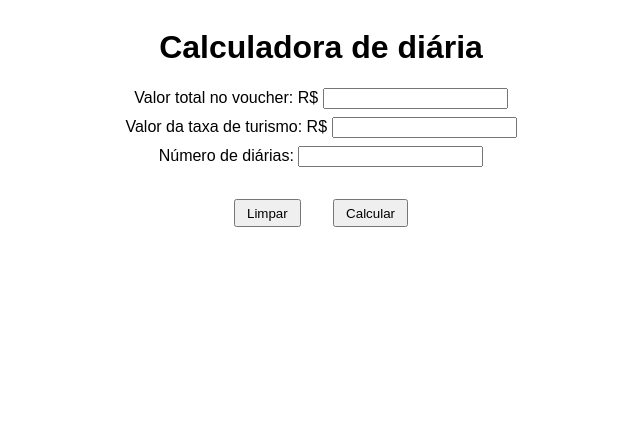
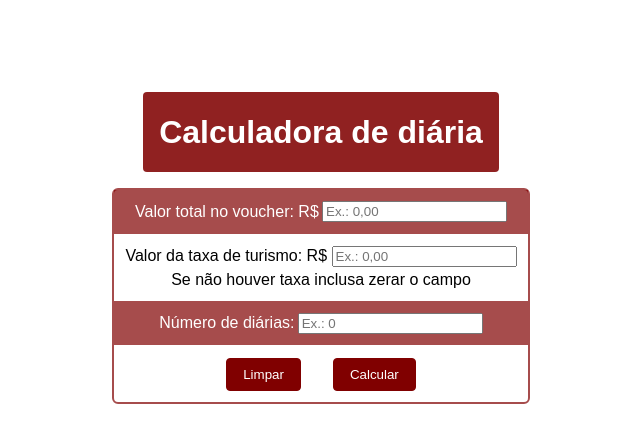
Before and after one commit to AirtonAdams/calculadora, a plain HTML site: page index.html in a window 1280 px wide. Shown: the whole page, without its empty margins (319-959 px from the left). Drawn offline with Linux system fonts and the light colour scheme.

Commit message:
update design

```diff
--- a/index.html
+++ b/index.html
@@ -12,22 +12,25 @@
       <h1>Calculadora de diária</h1>
     </header>
     <form>
-      <div>
+      <article>
         <label for="dVoucher">Valor total no voucher: R$</label>
-        <input type="number" name="dVoucher" id="dVoucher">
-      </div>
-      <div>
-        <label for="vTaxa">Valor da taxa de turismo: R$</label>
-        <input type="number" name="vTaxa" id="vTaxa">
-      </div>
-      <div>
+        <input type="number" name="dVoucher" id="dVoucher" placeholder="Ex.: 0,00">
+      </article>
+      <article>
+        <div>
+          <label for="vTaxa">Valor da taxa de turismo: R$</label>
+          <input type="number" name="vTaxa" id="vTaxa" placeholder="Ex.: 0,00">
+        </div>
+        <span>Se não houver taxa inclusa zerar o campo</span>
+      </article>
+      <article>
         <label for="nDiarias">Número de diárias: </label>
-        <input type="number" name="nDiarias" id="nDiarias">
-      </div>
-      <div>
+        <input type="number" name="nDiarias" id="nDiarias" placeholder="Ex.: 0">
+      </article>
+      <article>
         <button onclick="clearTheArea()" type="reset">Limpar</button>
         <button onclick="calc()" type="button">Calcular</button>
-      </div>
+      </article>
     </form>
 
     <div id="vTotal"></div>
--- a/main.js
+++ b/main.js
@@ -3,6 +3,7 @@ function clearTheArea() {
 }
 
 function calc() {
+  let retorno = document.querySelector("#vTotal").innerHTML = ""
   let dVoucher = document.querySelector("#dVoucher");
   let valorDVoucher = dVoucher.value
 
@@ -18,8 +19,11 @@ function calc() {
 
   let diaria = semTaxa / 1.03;
 
-  let retorno = document.createElement("p")
-  let textRetorno = document.createTextNode(`Valor total das diárias: R$ ${diaria}`)
+  let val = diaria * 100;
+  let rounded = Math.floor(val) / 100
+
+  retorno = document.createElement("p")
+  let textRetorno = document.createTextNode(`Valor total das diárias: R$ ${rounded.toFixed(2)}`)
   retorno.appendChild(textRetorno)
   let vTotal = document.querySelector("#vTotal")
   vTotal.appendChild(retorno)
--- a/style.css
+++ b/style.css
@@ -6,21 +6,67 @@ body {
   flex-direction: column;
   justify-content: center;
   align-items: center;
+  height: 60vh;
+}
+
+header {
+  background-color: hsla(0, 100%, 25%, 0.87);
+  color: white;
+  border-radius: 4px;
+  padding-inline: 1rem;
+  margin-bottom: 1rem;
 }
 
 form {
   display: flex;
   flex-direction: column;
   align-items: center;
+  justify-content: center;
   gap: .5rem;
+  border: 2px hsla(0, 100%, 25%, 0.7) solid;
+  border-radius: 6px;
+}
+article:nth-child(1),
+article:nth-child(3) {
+  display: flex;
+  align-items: center;
+  justify-content: center;
+  box-sizing: border-box;
+  width: 100%;
+  padding: .7rem;
+  flex-direction: row;
+  background-color: hsla(0, 100%, 25%, 0.7);
+  color: white;
+  gap: .2rem;
 }
 
-div:last-child {
+article:nth-child(2) {
   display: flex;
-  margin-top: 1.5rem;
+  align-items: center;
+  padding: .3rem .7rem;
+  flex-direction: column;
+  gap: .2rem;
+}
+
+article:last-child {
+  display: flex;
   gap: 2rem;
+  align-items: center;
+  justify-content: center;
+  padding: .3rem .7rem .7rem;
 }
 
 button {
-  padding: .3rem .7rem;
+  padding: .5rem 1rem;
+  background-color: hsla(0, 100%, 25%);
+  color: white;
+  border: 1px hsla(0, 100%, 25%) solid;
+  border-radius: 4px;
+  transition: 300ms ease;
 }
+button:hover {
+  color: hsla(0, 100%, 25%);
+  border: 1px hsla(0, 100%, 25%) solid;
+  background-color: white;
+  transform: scale(1.10);
+}
```
